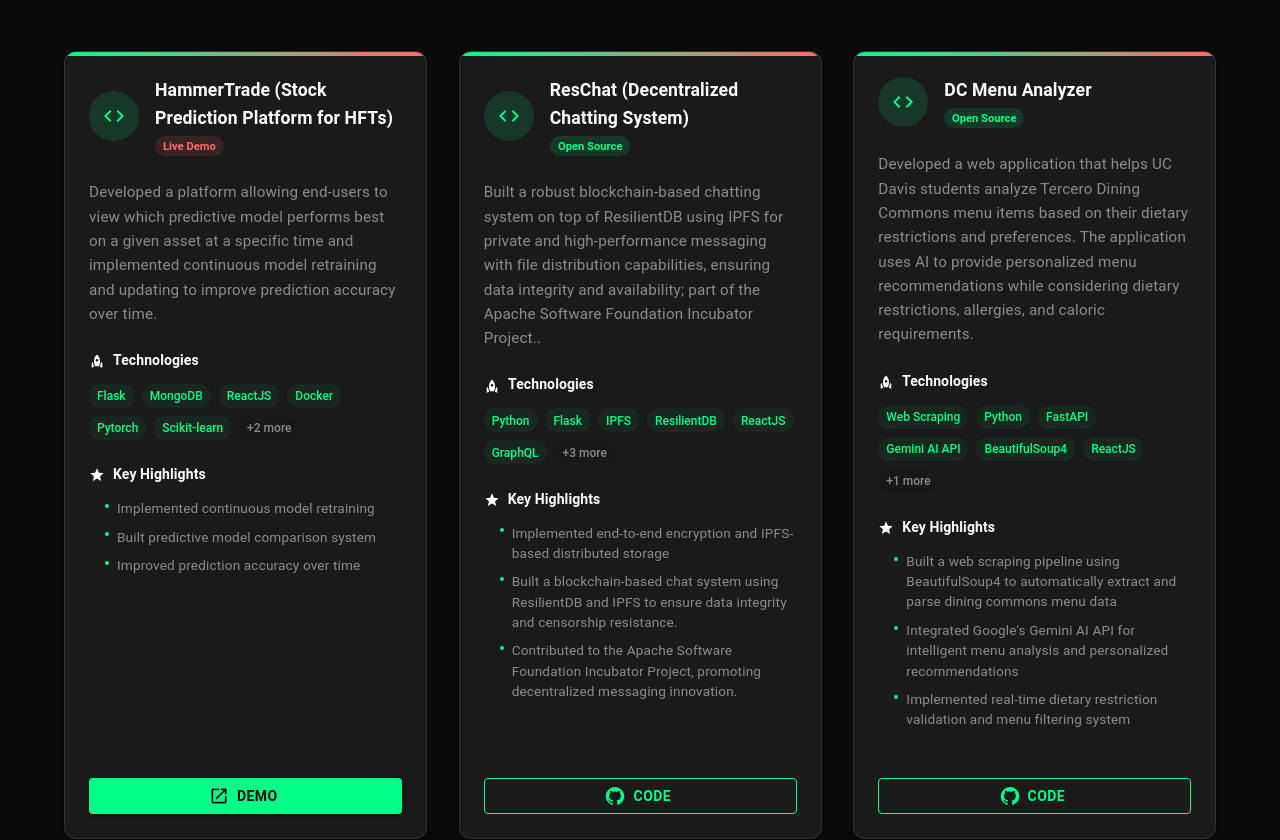
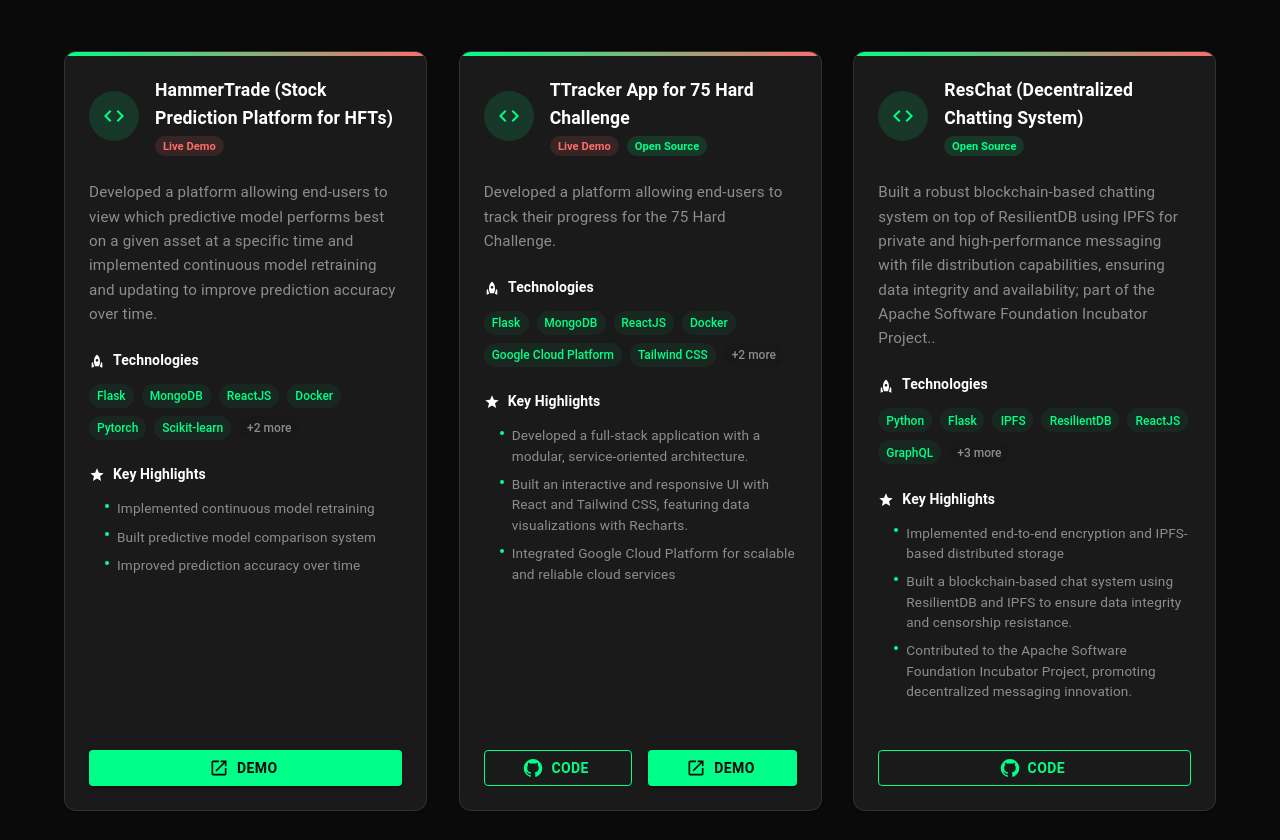
Before and after one commit to devangb3/dev-portfolio, a React (Create React App) app: page / in a window 1280 px wide. Shown: the part 2580-3420 px from the top of the page. Built offline with nearby package versions, Linux system fonts and the light colour scheme.

Commit message:
Add project and update resume

```diff
--- a/src/App.js
+++ b/src/App.js
@@ -59,6 +59,22 @@ const projects = [
     githubUrl: "https://github.com/devangb3",
     isOpenSource: false,
     hasPublicRepo: false
+  },
+  {
+    id: "75Hard",
+    title: "TTracker App for 75 Hard Challenge",
+    description: "Developed a platform allowing end-users to track their progress for the 75 Hard Challenge.",
+    technologies: ["Flask", "MongoDB", "ReactJS", "Docker", "Google Cloud Platform", "Tailwind CSS", "Python", "CI/CD"],
+    highlights: [
+      "Developed a full-stack application with a modular, service-oriented architecture.",
+      "Built an interactive and responsive UI with React and Tailwind CSS, featuring data visualizations with Recharts.",
+      "Integrated Google Cloud Platform for scalable and reliable cloud services",
+      "Containerized both frontend and backend services with Docker for consistent deployment on Google Cloud Run."
+    ],
+    demoUrl: "https://hard-tracker-frontend-75-424176252593.us-west1.run.app/",
+    githubUrl: "https://github.com/devangb3/75-Hard-Tracker",
+    isOpenSource: true,
+    hasPublicRepo: true
   },
   {
     id: "reschat",
```
Also changed, not shown: 1 other file (tests, documents, lock files or other folders).
